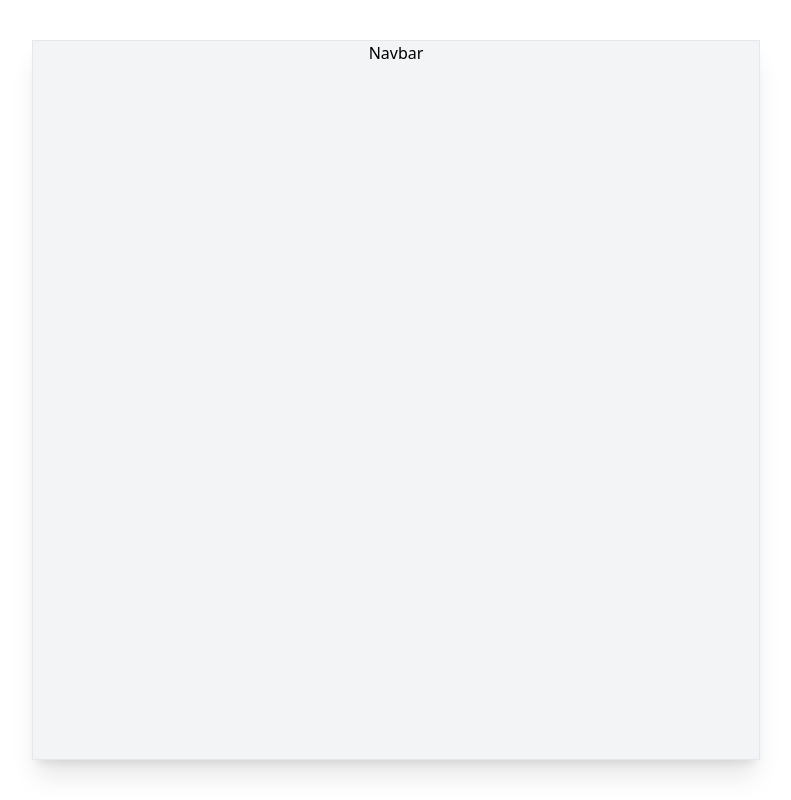
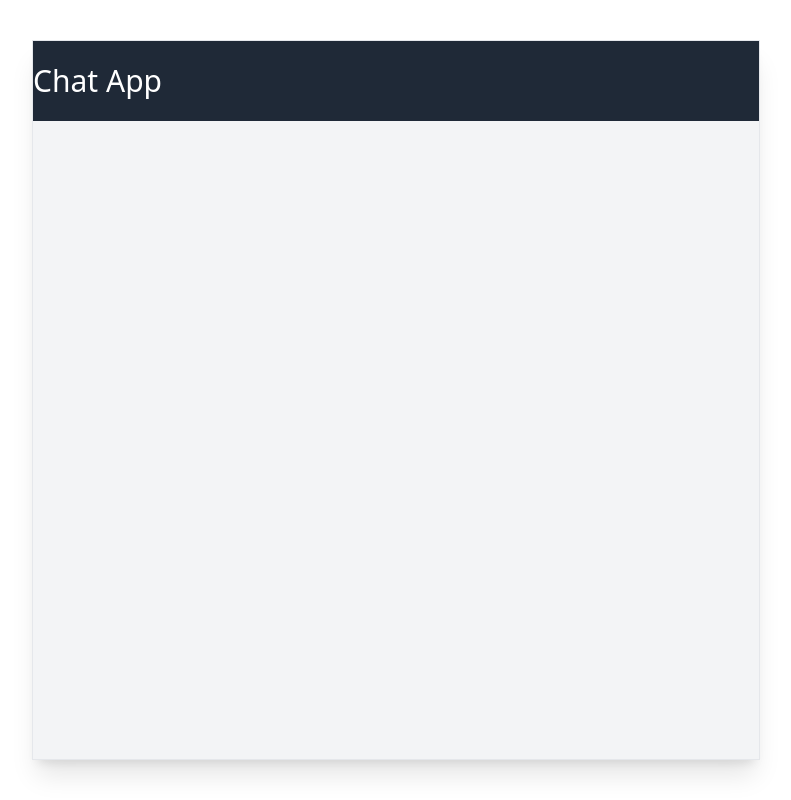
Before and after one commit to CodeWithSammy/ReactChatApp, a React (Create React App) app: page / in a window 1280 px wide. Shown: the whole page, without its empty margins (244-1035 px from the left). Built offline with nearby package versions, Linux system fonts and the light colour scheme.

Commit message:
added nav bar and added firebase.js file

```diff
--- a/package.json
+++ b/package.json
@@ -6,8 +6,11 @@
     "@testing-library/jest-dom": "^5.16.5",
     "@testing-library/react": "^13.4.0",
     "@testing-library/user-event": "^13.5.0",
+    "firebase": "^9.22.0",
     "react": "^18.2.0",
     "react-dom": "^18.2.0",
+    "react-firebase-hooks": "^5.1.1",
+    "react-google-button": "^0.7.2",
     "react-scripts": "5.0.1",
     "web-vitals": "^2.1.4"
   },
--- a/src/components/Navbar.jsx
+++ b/src/components/Navbar.jsx
@@ -1,8 +1,15 @@
 import React from 'react'
+
+const style={
+    nav: `bg-gray-800 h-20 flex justify items-center`,
+    heading: `text-white text-3xl`
+}
 
 const Navbar = () => {
   return (
-    <div>Navbar</div>
+<div className={style.nav}>
+    <h1 className={style.heading}>Chat App</h1>
+</div>
   )
 }
 
--- /dev/null
+++ b/src/firebase.js
@@ -0,0 +1,17 @@
+// Import the functions you need from the SDKs you need
+import { initializeApp } from "firebase/app";
+// TODO: Add SDKs for Firebase products that you want to use
+// https://firebase.google.com/docs/web/setup#available-libraries
+
+// Your web app's Firebase configuration
+const firebaseConfig = {
+  apiKey: "AIzaSyA-i2JDot1uUxDhhTaq_-_rPPFPZyDDCK0",
+  authDomain: "react-chat-app-71401.firebaseapp.com",
+  projectId: "react-chat-app-71401",
+  storageBucket: "react-chat-app-71401.appspot.com",
+  messagingSenderId: "1007713044827",
+  appId: "1:1007713044827:web:7edeb1763fd0aeaee6f27e"
+};
+
+// Initialize Firebase
+const app = initializeApp(firebaseConfig);
```
Also changed, not shown: 1 other file (tests, documents, lock files or other folders).
